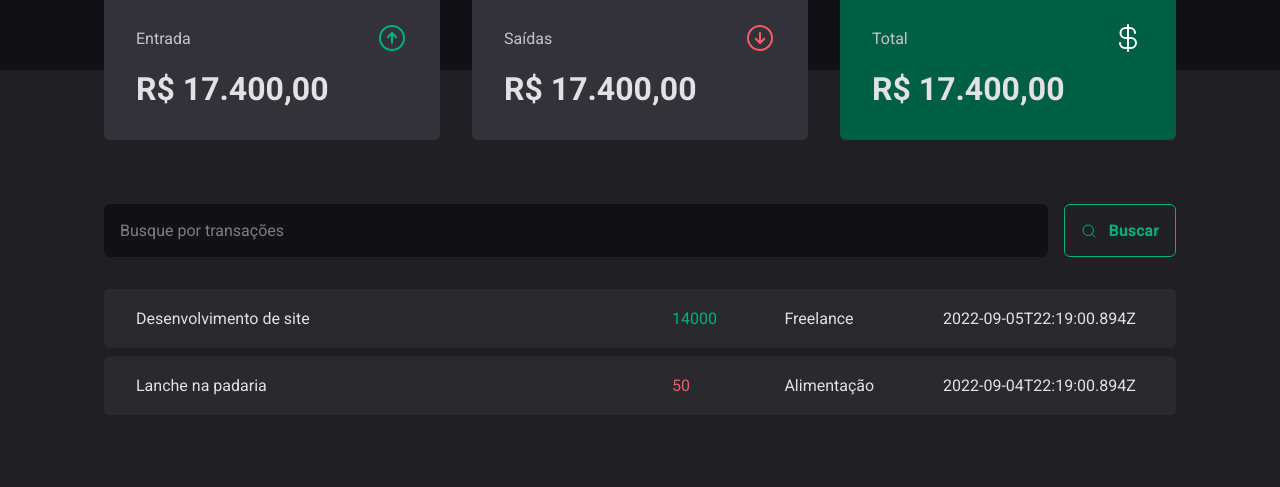
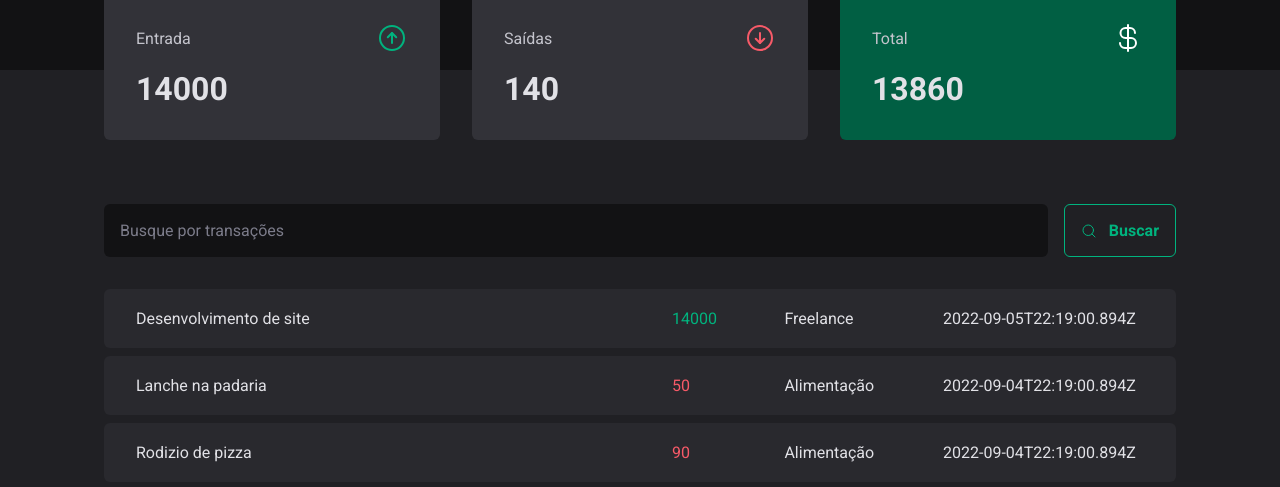
Before and after one commit to GabriPires/dtmoney-2, a React (Vite) app: page / in a window 1280 px wide. Shown: the part 390-877 px from the top of the page. Before the commit the page ends 813 px from the top, so only its background shows below. Built offline with nearby package versions, Linux system fonts and the light colour scheme; data requests are answered from the project's data file.

Commit message:
feat: calculate summary with reducer

```diff
--- a/server.json
+++ b/server.json
@@ -15,6 +15,14 @@
       "category": "Alimentação",
       "price": 50,
       "createdAt": "2022-09-04T22:19:00.894Z"
+    },
+    {
+      "id": 3,
+      "description": "Rodizio de pizza",
+      "type": "outcome",
+      "category": "Alimentação",
+      "price": 90,
+      "createdAt": "2022-09-04T22:19:00.894Z"
     }
   ]
 }
--- a/src/components/Summary/index.tsx
+++ b/src/components/Summary/index.tsx
@@ -1,8 +1,31 @@
 import { ArrowCircleDown, ArrowCircleUp, CurrencyDollar } from 'phosphor-react';
+import { useContext } from 'react';
+import { TransactionsContext } from '../../contexts/TransactionsContext';
 
 import { SummaryCard, SummaryContainer } from './styles';
 
 export const Summary = () => {
+  const { transactions } = useContext(TransactionsContext);
+
+  const summary = transactions.reduce(
+    (acc, transaction) => {
+      if (transaction.type === 'income') {
+        acc.income += transaction.price;
+        acc.total += transaction.price;
+      } else {
+        acc.outcome += transaction.price;
+        acc.total -= transaction.price;
+      }
+
+      return acc;
+    },
+    {
+      income: 0,
+      outcome: 0,
+      total: 0,
+    },
+  );
+
   return (
     <SummaryContainer>
       <SummaryCard>
@@ -10,7 +33,7 @@
           <span>Entrada</span>
           <ArrowCircleUp size={32} color={'#00b37e'} />
         </header>
-        <strong>R$ 17.400,00</strong>
+        <strong>{summary.income}</strong>
       </SummaryCard>
 
       <SummaryCard>
@@ -18,7 +41,7 @@
           <span>Saídas</span>
           <ArrowCircleDown size={32} color={'#f75a68'} />
         </header>
-        <strong>R$ 17.400,00</strong>
+        <strong>{summary.outcome}</strong>
       </SummaryCard>
 
       <SummaryCard variant="green">
@@ -26,7 +49,7 @@
           <span>Total</span>
           <CurrencyDollar size={32} color={'#fff'} />
         </header>
-        <strong>R$ 17.400,00</strong>
+        <strong>{summary.total}</strong>
       </SummaryCard>
     </SummaryContainer>
   );
```
